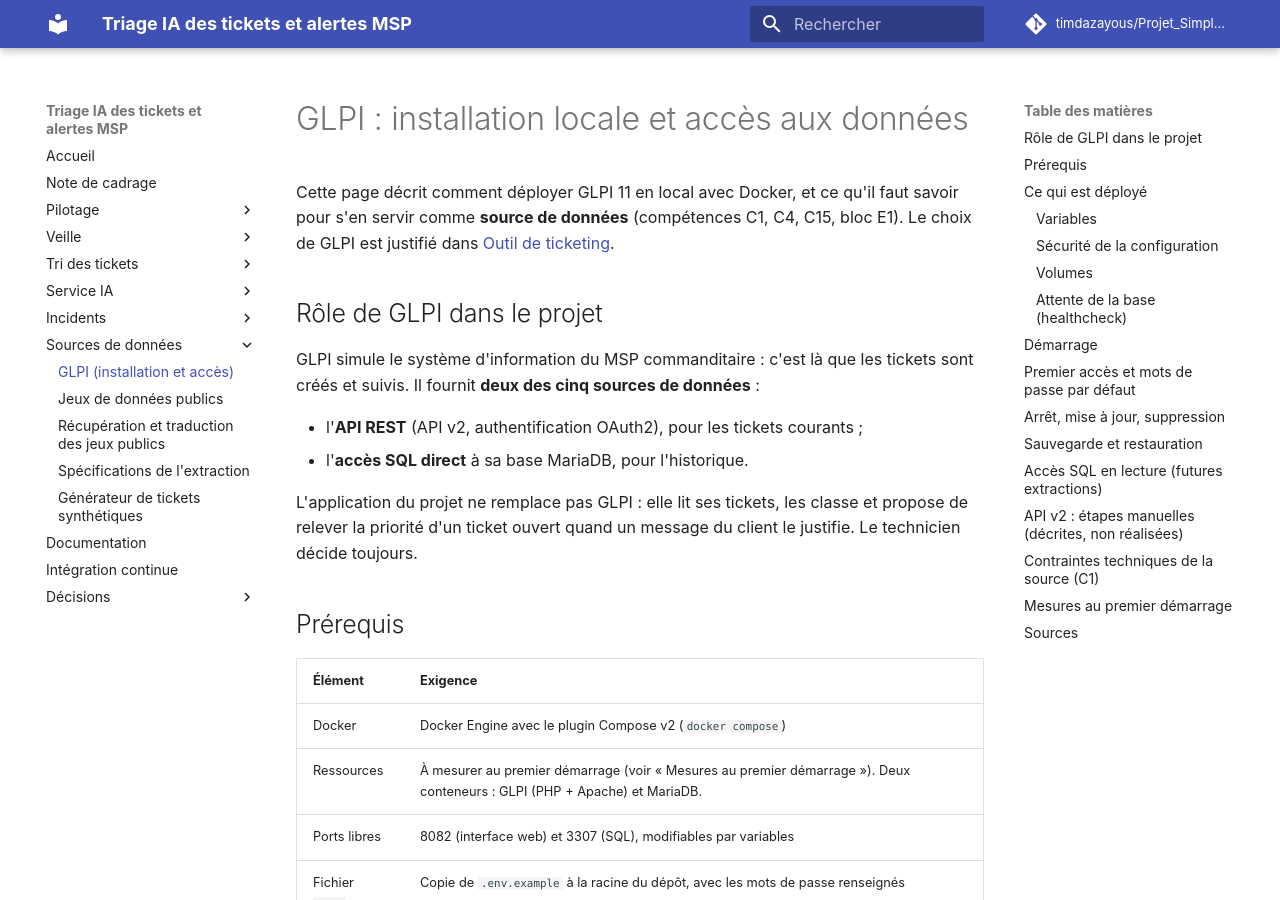
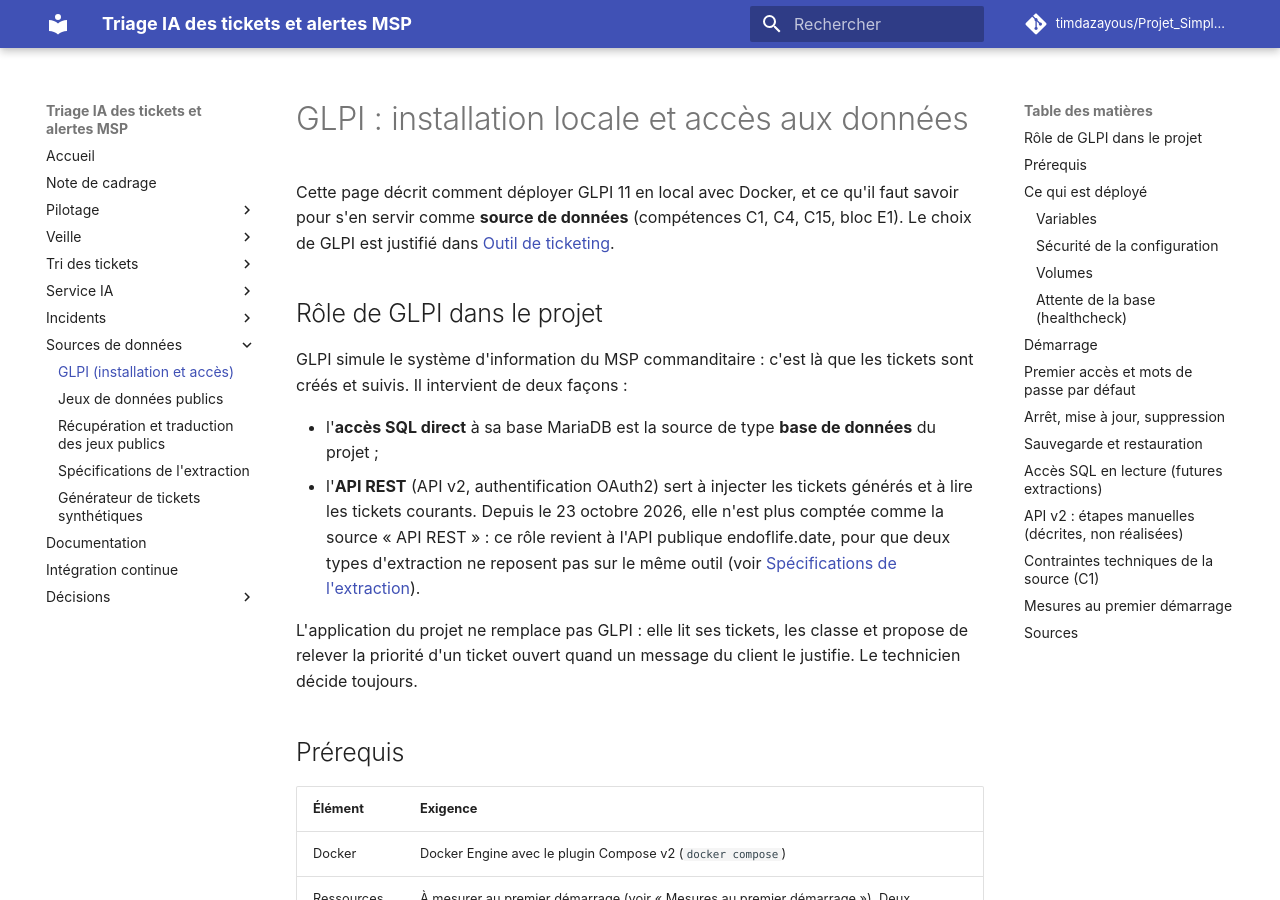
Before and after one commit to timdazayous/Projet_Simplon_FIN_ETUDES, an MkDocs documentation site: the page built from docs/glpi.md, in a window 1280 px wide and 900 px high. Built offline with MkDocs 1.6.1 and Material for MkDocs 9.7.7, drawn with Linux system fonts in a browser that asks for light colours; comment, search, counter and statistics services are not loaded.

Commit message:
Sources de données : endoflife.date comme API REST, GLPI en base de données ; JOURNAL
Co-Authored-By: Claude Opus 5.5 <noreply@anthropic.com>

```diff
--- a/docs/glpi.md
+++ b/docs/glpi.md
@@ -4,10 +4,10 @@ Cette page décrit comment déployer GLPI 11 en local avec Docker, et ce qu'il f
 
 ## Rôle de GLPI dans le projet
 
-GLPI simule le système d'information du MSP commanditaire : c'est là que les tickets sont créés et suivis. Il fournit **deux des cinq sources de données** :
+GLPI simule le système d'information du MSP commanditaire : c'est là que les tickets sont créés et suivis. Il intervient de deux façons :
 
-- l'**API REST** (API v2, authentification OAuth2), pour les tickets courants ;
-- l'**accès SQL direct** à sa base MariaDB, pour l'historique.
+- l'**accès SQL direct** à sa base MariaDB est la source de type **base de données** du projet ;
+- l'**API REST** (API v2, authentification OAuth2) sert à injecter les tickets générés et à lire les tickets courants. Depuis le 23 octobre 2026, elle n'est plus comptée comme la source « API REST » : ce rôle revient à l'API publique endoflife.date, pour que deux types d'extraction ne reposent pas sur le même outil (voir [Spécifications de l'extraction](donnees/specifications-extraction.md)).
 
 L'application du projet ne remplace pas GLPI : elle lit ses tickets, les classe et propose de relever la priorité d'un ticket ouvert quand un message du client le justifie. Le technicien décide toujours.
 
```
Also changed, not shown: JOURNAL.md (+6 -0 lines), docs/decisions/outil-ticketing.md (+2 -0 lines).
